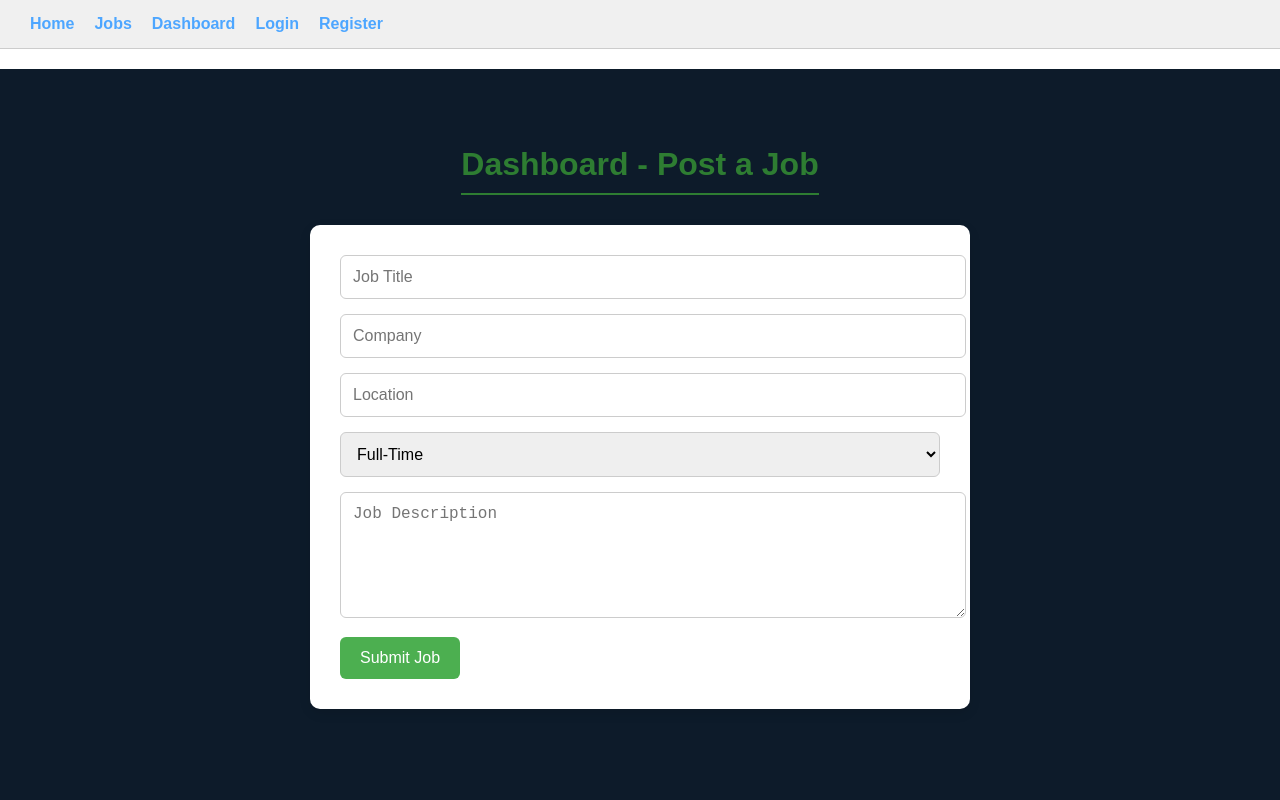
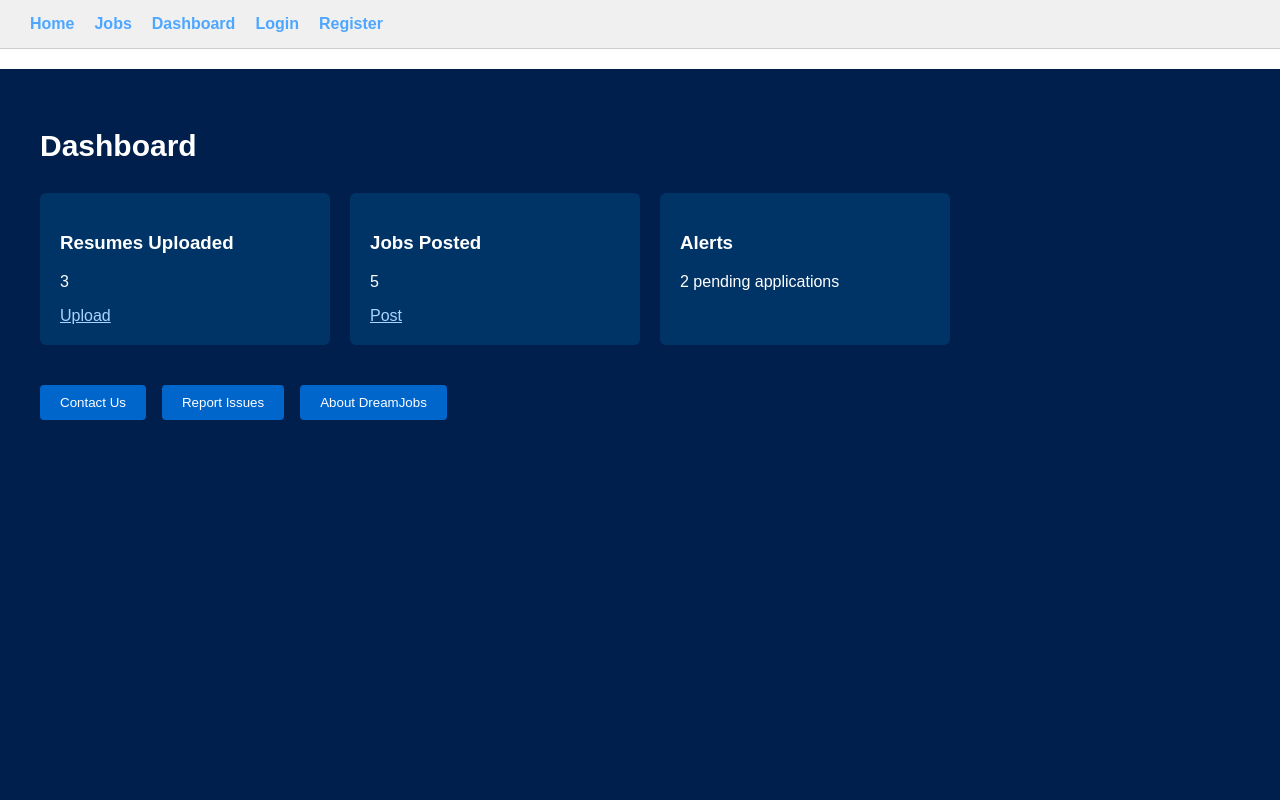
Before and after one commit to Facelessism/CODSOFT, a React (Create React App) app in the folder client/: page /dashboard in a window 1280 px wide. Shown: the top 800 px of the page. Built offline with nearby package versions, Linux system fonts and the light colour scheme.

Commit message:
Rewrote and added CONTACT & REPORT buttons to Dashboard

```diff
--- a/client/src/pages/Dashboard.js
+++ b/client/src/pages/Dashboard.js
@@ -1,35 +1,56 @@
 import React from "react";
-import JobForm from "../components/JobForm";
+import { Link } from "react-router-dom";
 
 function Dashboard() {
   return (
-    <div
-      style={{
-        minHeight: "100vh",
-        padding: "50px 20px",
-        background: "#0d1b2a", // light blue background
-        display: "flex",
-        flexDirection: "column",
-        alignItems: "center"
-      }}
-    >
-      <h2
-        style={{
-          fontSize: "32px",
-          marginBottom: "30px",
-          color: "#2e7d32", // green
-          borderBottom: "2px solid #2e7d32",
-          paddingBottom: "10px"
-        }}
-      >
-        Dashboard - Post a Job
-      </h2>
+    <div style={{ backgroundColor: "#001f4d", color: "white", padding: "40px", minHeight: "100vh" }}>
+      <h1 style={{ fontSize: "30px", marginBottom: "30px" }}>Dashboard</h1>
 
-      <div style={{ width: "100%", maxWidth: "600px", background: "white", padding: "30px", borderRadius: "10px", boxShadow: "0 4px 12px rgba(0,0,0,0.1)" }}>
-        <JobForm />
+      <div style={{ display: "flex", gap: "20px", flexWrap: "wrap", marginBottom: "40px" }}>
+        <div style={boxStyle}>
+          <h3>Resumes Uploaded</h3>
+          <p>3</p>
+          <Link to="/" style={linkStyle}>Upload</Link>
+        </div>
+        <div style={boxStyle}>
+          <h3>Jobs Posted</h3>
+          <p>5</p>
+          <Link to="/post-job" style={linkStyle}>Post</Link>
+        </div>
+        <div style={boxStyle}>
+          <h3>Alerts</h3>
+          <p>2 pending applications</p>
+        </div>
+      </div>
+
+      <div style={{ display: "flex", gap: "16px", flexWrap: "wrap" }}>
+        <button style={buttonStyle}>Contact Us</button>
+        <button style={buttonStyle}>Report Issues</button>
+        <button style={buttonStyle}>About DreamJobs</button>
       </div>
     </div>
   );
 }
 
+const boxStyle = {
+  backgroundColor: "#003366",
+  padding: "20px",
+  borderRadius: "6px",
+  width: "250px",
+};
+
+const linkStyle = {
+  color: "#aad4ff",
+  textDecoration: "underline",
+};
+
+const buttonStyle = {
+  padding: "10px 20px",
+  backgroundColor: "#0066cc",
+  color: "white",
+  border: "none",
+  borderRadius: "4px",
+  cursor: "pointer",
+};
+
 export default Dashboard;
```
